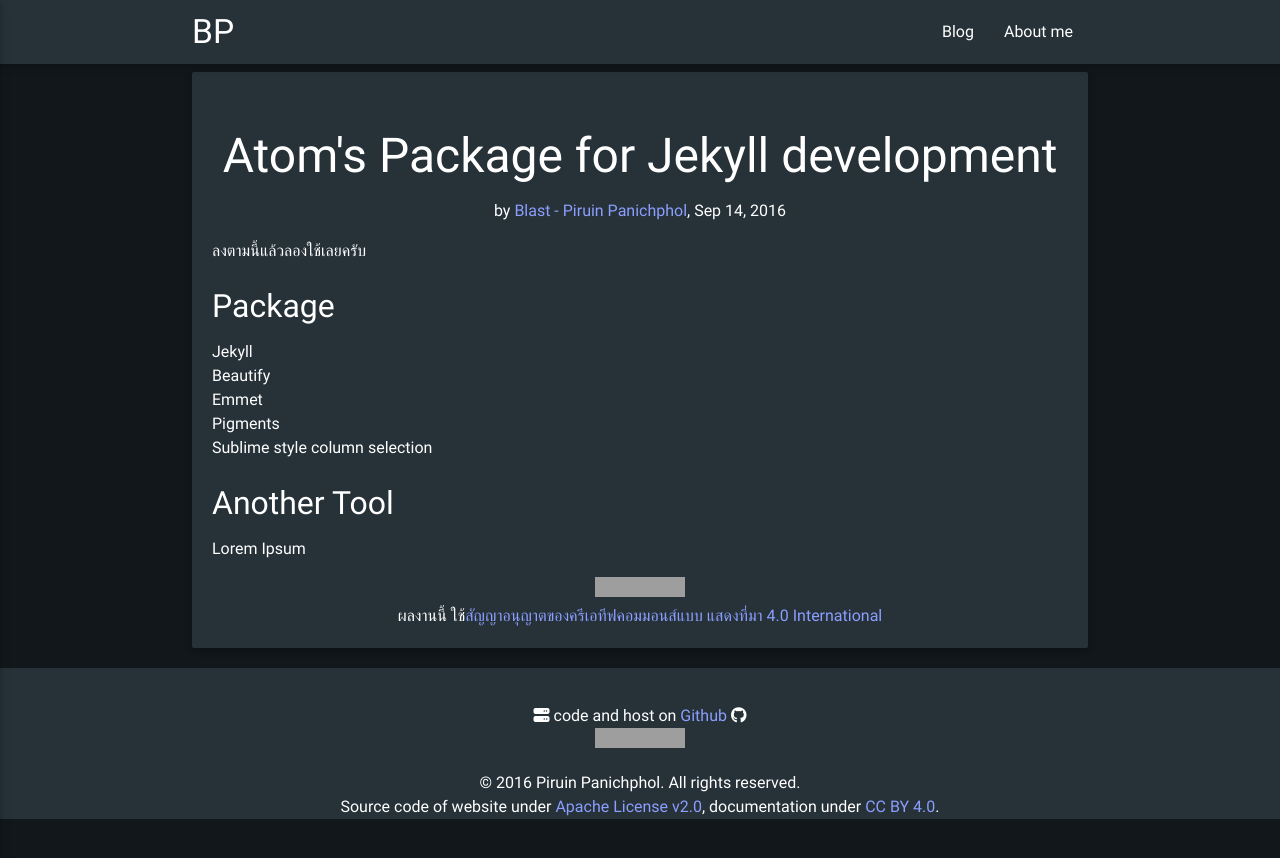
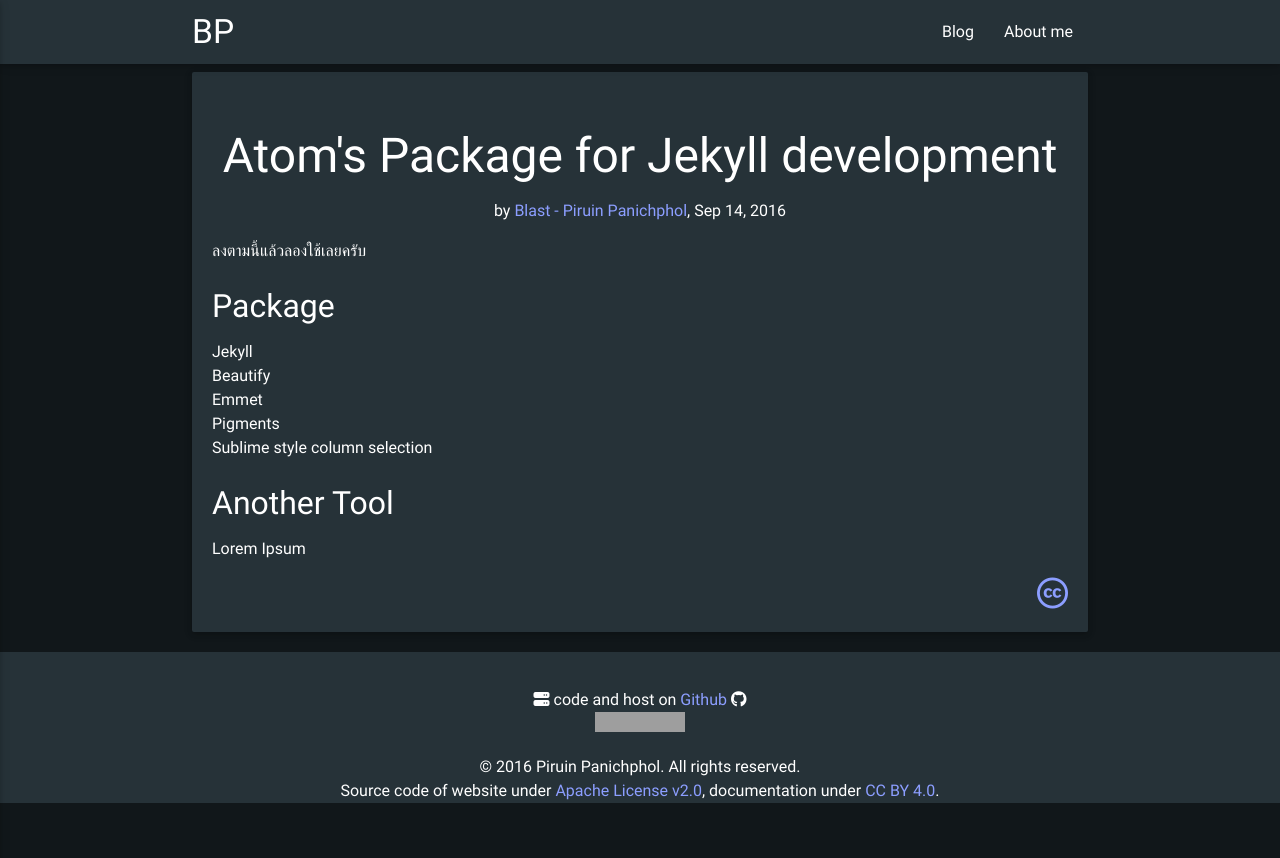
Before and after one commit to piruin/piruin.github.io, a Jekyll site: the page built from _posts/2016-09-14-atom-package-for-jekyll.markdown, in a window 1280 px wide. Shown: the top 858 px of the page. Built offline with Jekyll 4.4.1, drawn with Linux system fonts in a browser that asks for light colours; nearby versions of some CDN libraries; grey boxes are pictures that could not be loaded.

Commit message:
minimal post copyrith

```diff
--- a/_layouts/post.html
+++ b/_layouts/post.html
@@ -13,10 +13,10 @@
     <time datetime="{{ page.date | date_to_xmlschema }}">{{ page.date | date: "%b %-d, %Y" }}</time>
   </header>
   {{ content }}
-  <footer class="center-align">
+  <footer class="right-align">
     <a rel="license" href="http://creativecommons.org/licenses/by/4.0/">
-      <img alt="สัญญาอนุญาตของครีเอทีฟคอมมอนส์" style="border-width:0" src="https://i.creativecommons.org/l/by/4.0/80x15.png" />
-    </a><br />
-    ผลงานนี้ ใช้<a rel="license" href="http://creativecommons.org/licenses/by/4.0/">สัญญาอนุญาตของครีเอทีฟคอมมอนส์แบบ แสดงที่มา 4.0 International</a>
+      <i class="fa fa-creative-commons fa-2x" aria-hidden="true" title="สัญญาอนุญาตของครีเอทีฟคอมมอนส์แบบ แสดงที่มา 4.0"></i>
+      <span class="sr-only">สัญญาอนุญาตของครีเอทีฟคอมมอนส์แบบ แสดงที่มา 4.0</span>
+    </a>
   </footer>
 </article>
```
